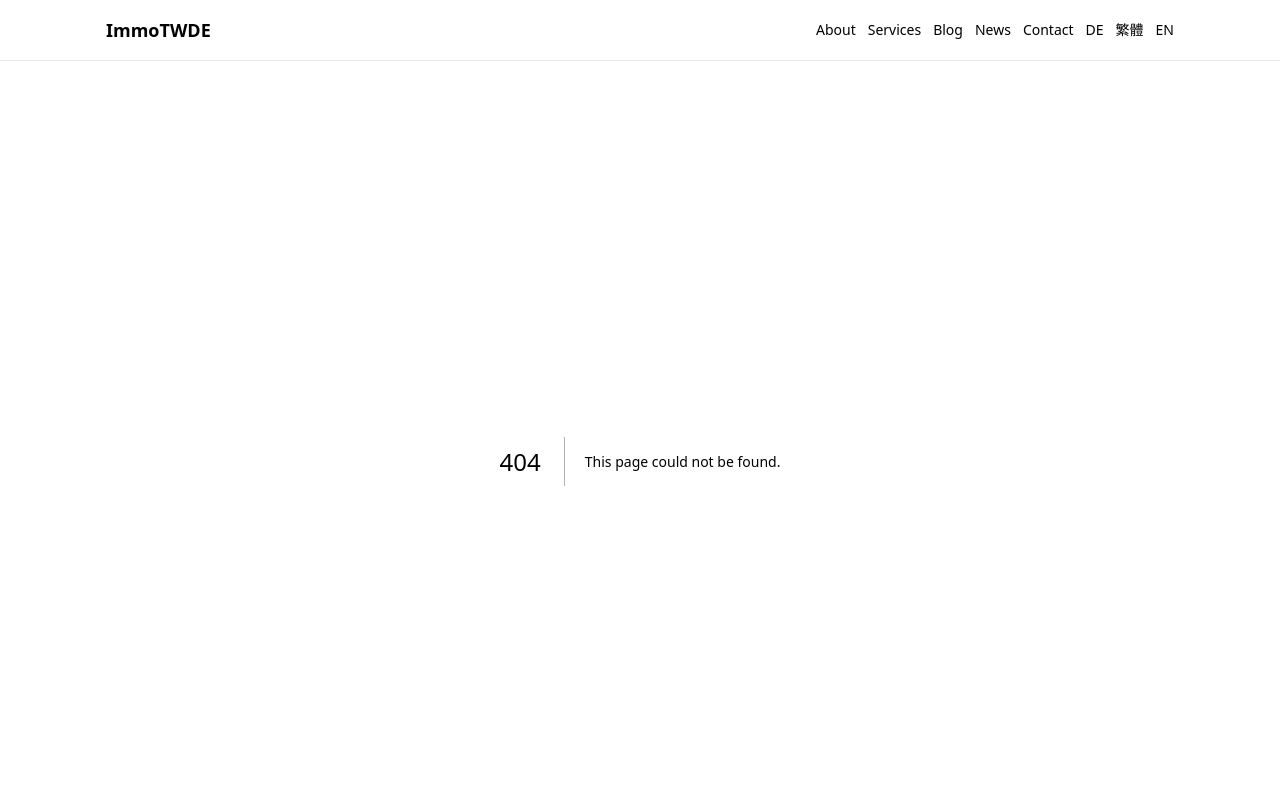
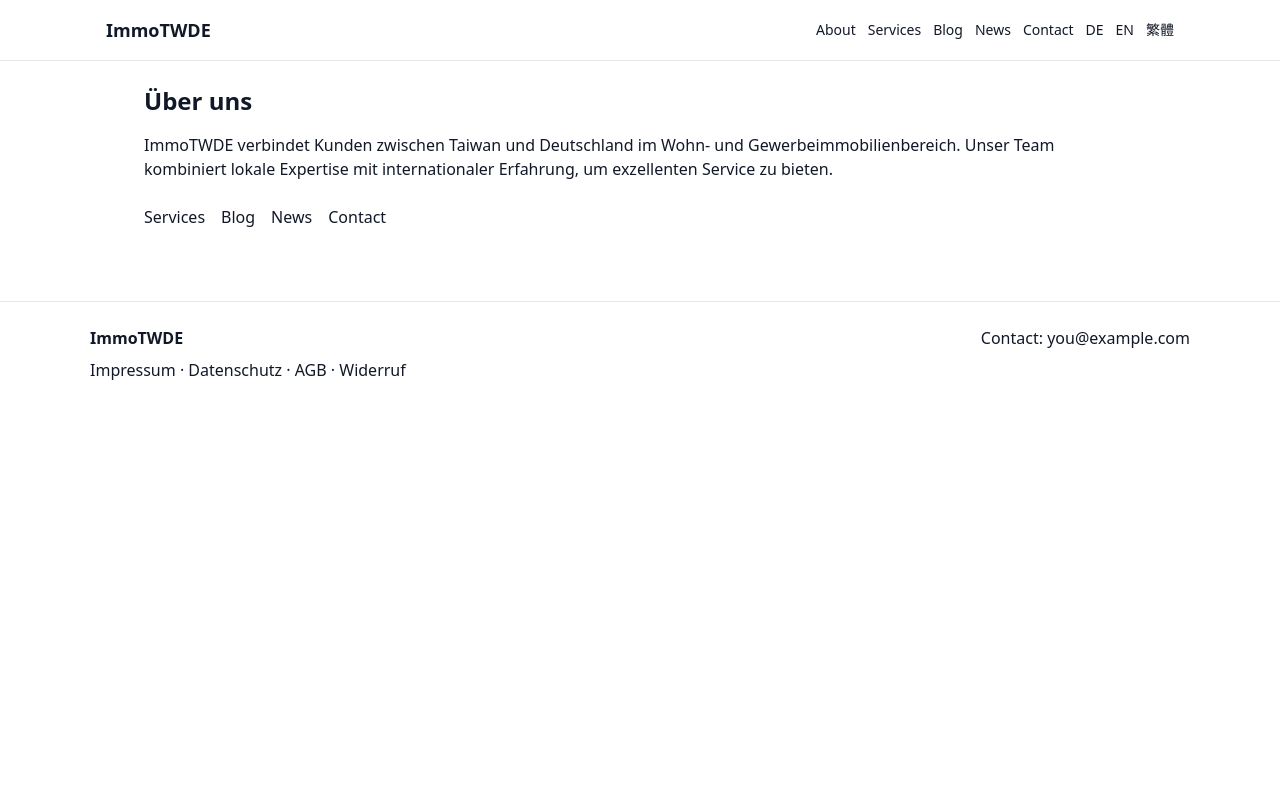
Before and after one commit to clarktao-dev/immotwde_copilot, a Next.js app: page /de/about in a window 1280 px wide. Before the commit this address had no page. Shown: the top 800 px of the page. Built offline with nearby package versions, Linux system fonts and the light colour scheme.

Commit message:
feat(i18n): add localized routes and locale-aware header

```diff
--- /dev/null
+++ b/src/app/[locale]/about/page.tsx
@@ -0,0 +1,39 @@
+import Link from 'next/link'
+
+type Props = { params: { locale: string } }
+
+const translations: Record<string, { title: string; body: string }> = {
+  en: {
+    title: 'About Us',
+    body:
+      'ImmoTWDE connects clients between Taiwan and Germany for residential and commercial real estate. Our team combines local expertise with international experience to deliver excellent service.',
+  },
+  de: {
+    title: 'Über uns',
+    body:
+      'ImmoTWDE verbindet Kunden zwischen Taiwan und Deutschland im Wohn- und Gewerbeimmobilienbereich. Unser Team kombiniert lokale Expertise mit internationaler Erfahrung, um exzellenten Service zu bieten.',
+  },
+  'zh-TW': {
+    title: '關於我們',
+    body: 'ImmoTWDE 連結台灣與德國的住宅與商業房地產客戶。我們的團隊結合在地專業與國際經驗，提供優質服務。',
+  },
+}
+
+export default function AboutLocale({ params }: Props) {
+  const locale = params.locale
+  const t = translations[locale] ?? translations.en
+
+  return (
+    <main className="container mx-auto p-6">
+      <h1 className="text-2xl font-bold">{t.title}</h1>
+      <p className="mt-4">{t.body}</p>
+
+      <nav className="mt-6 space-x-4">
+        <Link href={`/${locale}/services`}>Services</Link>
+        <Link href={`/${locale}/blog`}>Blog</Link>
+        <Link href={`/${locale}/news`}>News</Link>
+        <Link href={`/${locale}/contact`}>Contact</Link>
+      </nav>
+    </main>
+  )
+}
--- /dev/null
+++ b/src/app/[locale]/blog/page.tsx
@@ -0,0 +1,11 @@
+type Props = { params: { locale: string } }
+
+export default function BlogLocale({ params }: Props) {
+  const locale = params.locale
+  return (
+    <main className="container mx-auto p-6">
+      <h1 className="text-2xl font-bold">Blog ({locale})</h1>
+      <p className="mt-4">Localized list of blog posts will appear here.</p>
+    </main>
+  )
+}
--- /dev/null
+++ b/src/app/[locale]/contact/page.tsx
@@ -0,0 +1,23 @@
+type Props = { params: { locale: string } }
+
+const translations: Record<string, { title: string; placeholder: string }> = {
+  en: { title: 'Contact', placeholder: 'Write your message...' },
+  de: { title: 'Kontakt', placeholder: 'Schreiben Sie Ihre Nachricht...' },
+  'zh-TW': { title: '聯絡我們', placeholder: '輸入您的訊息...' },
+}
+
+export default function ContactLocale({ params }: Props) {
+  const locale = params.locale
+  const t = translations[locale] ?? translations.en
+  return (
+    <main className="container mx-auto p-6">
+      <h1 className="text-2xl font-bold">{t.title}</h1>
+      <form className="mt-4 max-w-xl">
+        <textarea placeholder={t.placeholder} className="w-full h-36 p-2 border" />
+        <button type="submit" className="mt-2 px-4 py-2 bg-blue-600 text-white">
+          Send
+        </button>
+      </form>
+    </main>
+  )
+}
--- /dev/null
+++ b/src/app/[locale]/news/page.tsx
@@ -0,0 +1,11 @@
+type Props = { params: { locale: string } }
+
+export default function NewsLocale({ params }: Props) {
+  const locale = params.locale
+  return (
+    <main className="container mx-auto p-6">
+      <h1 className="text-2xl font-bold">News ({locale})</h1>
+      <p className="mt-4">Localized news articles will appear here.</p>
+    </main>
+  )
+}
--- /dev/null
+++ b/src/app/[locale]/page.tsx
@@ -0,0 +1,21 @@
+import Link from 'next/link'
+
+type Props = { params: { locale: string } }
+const supported = ['de', 'en', 'zh-TW']
+
+export default function LocaleHome({ params }: Props) {
+  const { locale } = params
+  if (!supported.includes(locale)) return <div>Locale not supported</div>
+  return (
+    <div className="container mx-auto p-8">
+      <h1 className="text-3xl font-bold">Home ({locale})</h1>
+      <nav className="mt-4 space-x-4">
+        <Link href={`/${locale}/about`}>About</Link>
+        <Link href={`/${locale}/services`}>Services</Link>
+        <Link href={`/${locale}/blog`}>Blog</Link>
+        <Link href={`/${locale}/news`}>News</Link>
+        <Link href={`/${locale}/contact`}>Contact</Link>
+      </nav>
+    </div>
+  )
+}
--- /dev/null
+++ b/src/app/[locale]/services/page.tsx
@@ -0,0 +1,18 @@
+type Props = { params: { locale: string } }
+
+const translations: Record<string, { title: string; body: string }> = {
+  en: { title: 'Services', body: 'We offer property search, consulting, and transaction support.' },
+  de: { title: 'Dienstleistungen', body: 'Wir bieten Immobiliensuche, Beratung und Transaktionsunterstützung an.' },
+  'zh-TW': { title: '服務項目', body: '我們提供房屋搜尋、諮詢與交易協助。' },
+}
+
+export default function ServicesLocale({ params }: Props) {
+  const locale = params.locale
+  const t = translations[locale] ?? translations.en
+  return (
+    <main className="container mx-auto p-6">
+      <h1 className="text-2xl font-bold">{t.title}</h1>
+      <p className="mt-4">{t.body}</p>
+    </main>
+  )
+}
--- a/src/components/Header.tsx
+++ b/src/components/Header.tsx
@@ -1,27 +1,75 @@
+"use client"
+
 import Link from 'next/link'
+import { usePathname } from 'next/navigation'
+
+const supported = ['de', 'en', 'zh-TW']
 
 export default function Header() {
+  const pathname = usePathname() || '/'
+
+  function getLocaleFromPath(path: string) {
+    const parts = path.split('/').filter(Boolean)
+    if (parts.length > 0 && supported.includes(parts[0])) return parts[0]
+    return 'en'
+  }
+
+  function stripLocale(path: string) {
+    const parts = path.split('/')
+    // parts[0] is '' because path starts with '/'
+    if (parts.length > 1 && supported.includes(parts[1])) {
+      const rest = parts.slice(2).join('/')
+      return rest ? `/${rest}` : '/'
+    }
+    return path || '/'
+  }
+
+  const currentLocale = getLocaleFromPath(pathname)
+  const pathNoLocale = stripLocale(pathname)
+
+  const makeLocaleLink = (locale: string, to: string) => {
+    // to is the page path without locale prefix (e.g. '/about')
+    if (to === '/') {
+      return `/${locale}`
+    }
+    return `/${locale}${to}`
+  }
+
   return (
     <header className="border-b border-gray-200 py-4">
       <div className="max-w-[1100px] mx-auto px-4 flex items-center justify-between">
         <div className="flex items-center gap-3">
-          <Link href="/" className="text-lg font-bold">ImmoTWDE</Link>
+          <Link href={`/${currentLocale}`} className="text-lg font-bold">
+            ImmoTWDE
+          </Link>
         </div>
 
         <nav className="flex flex-col sm:flex-row sm:items-center gap-3">
           <div className="flex flex-col sm:flex-row sm:items-center sm:gap-3 gap-2">
             {/* Listings intentionally hidden from navigation */}
-            <Link href="/about" className="text-sm hover:underline">About</Link>
-            <Link href="/services" className="text-sm hover:underline">Services</Link>
-            <Link href="/blog" className="text-sm hover:underline">Blog</Link>
-            <Link href="/news" className="text-sm hover:underline">News</Link>
-            <Link href="/contact" className="text-sm hover:underline">Contact</Link>
+            <Link href={makeLocaleLink(currentLocale, '/about')} className="text-sm hover:underline">
+              About
+            </Link>
+            <Link href={makeLocaleLink(currentLocale, '/services')} className="text-sm hover:underline">
+              Services
+            </Link>
+            <Link href={makeLocaleLink(currentLocale, '/blog')} className="text-sm hover:underline">
+              Blog
+            </Link>
+            <Link href={makeLocaleLink(currentLocale, '/news')} className="text-sm hover:underline">
+              News
+            </Link>
+            <Link href={makeLocaleLink(currentLocale, '/contact')} className="text-sm hover:underline">
+              Contact
+            </Link>
           </div>
 
           <div className="flex items-center gap-3 mt-2 sm:mt-0">
-            <Link href="/de" className="text-sm">DE</Link>
-            <Link href="/zh-TW" className="text-sm">繁體</Link>
-            <Link href="/en" className="text-sm">EN</Link>
+            {supported.map((loc) => (
+              <Link key={loc} href={makeLocaleLink(loc, pathNoLocale)} className="text-sm">
+                {loc === 'de' ? 'DE' : loc === 'en' ? 'EN' : '繁體'}
+              </Link>
+            ))}
           </div>
         </nav>
       </div>
```
